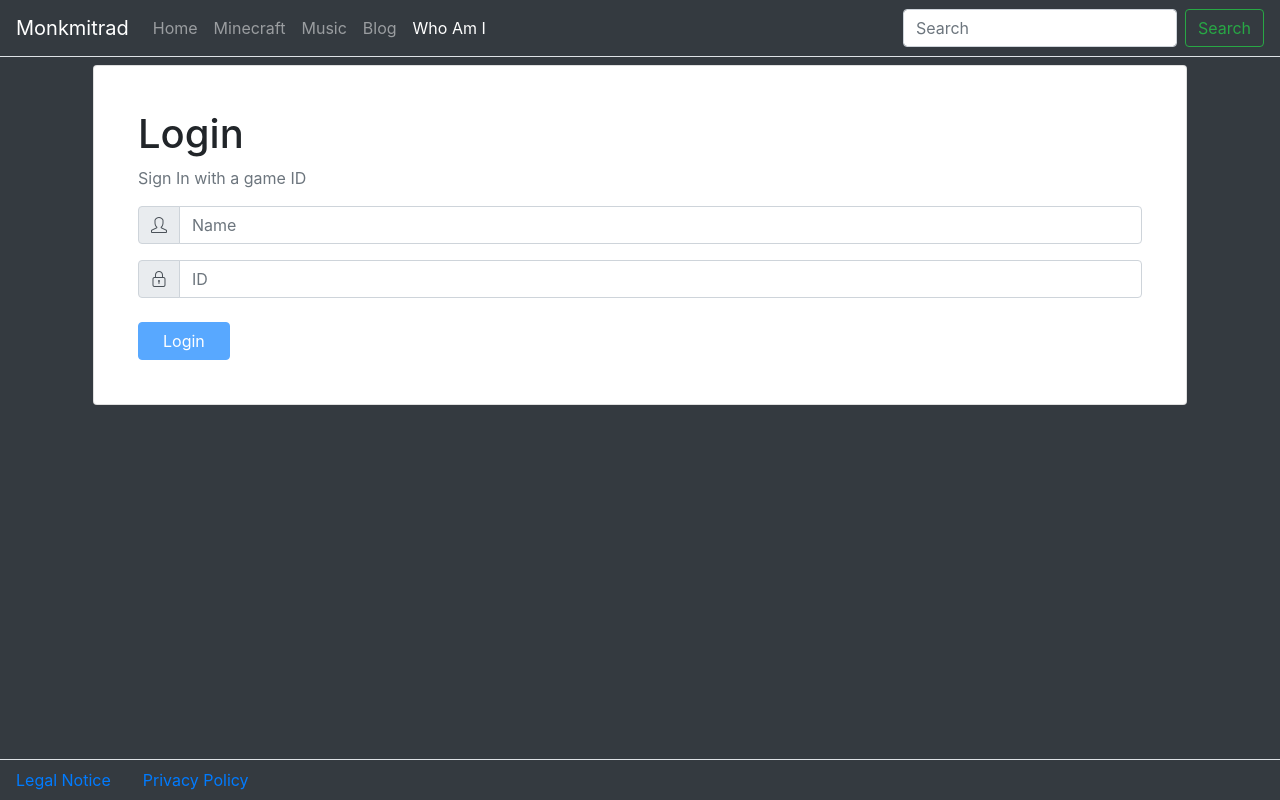
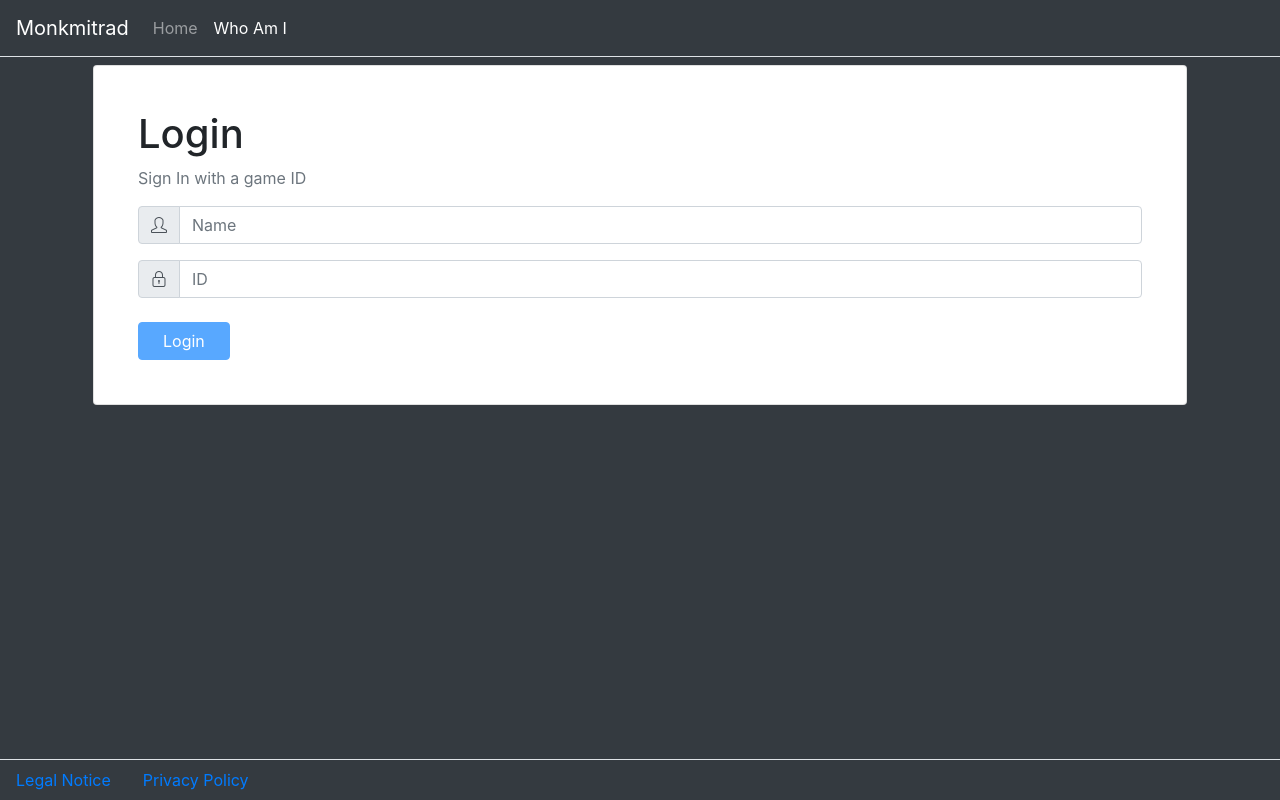
Before and after one commit to Monkmitrad/whoami-webpage, an Angular app: page /login in a window 1280 px wide. Built offline with nearby package versions, Linux system fonts and the light colour scheme.

Commit message:
remove nav items

```diff
--- a/src/app/navbar/navbar.component.html
+++ b/src/app/navbar/navbar.component.html
@@ -10,22 +10,10 @@
             <li class="nav-item">
                 <a class="nav-link" href="https://monkmitrad.de">Home</a>
             </li>
-            <li class="nav-item">
-                <a class="nav-link" href="https://minecraft.monkmitrad.de">Minecraft</a>
-            </li>
-            <li class="nav-item">
-                <a class="nav-link" href="https://music.monkmitrad.de">Music</a>
-            </li>
-            <li class="nav-item">
-                <a class="nav-link" href="https://blog.monkmitrad.de">Blog</a>
-            </li>
+
             <li class="nav-item">
                 <a class="nav-link active" routerLink="/">Who Am I</a>
             </li>
         </ul>
-        <form class="form-inline my-2 my-lg-0">
-            <input class="form-control mr-sm-2" type="search" placeholder="Search" aria-label="Search">
-            <button class="btn btn-outline-success my-2 my-sm-0" type="submit">Search</button>
-        </form>
     </div>
 </nav>
```
